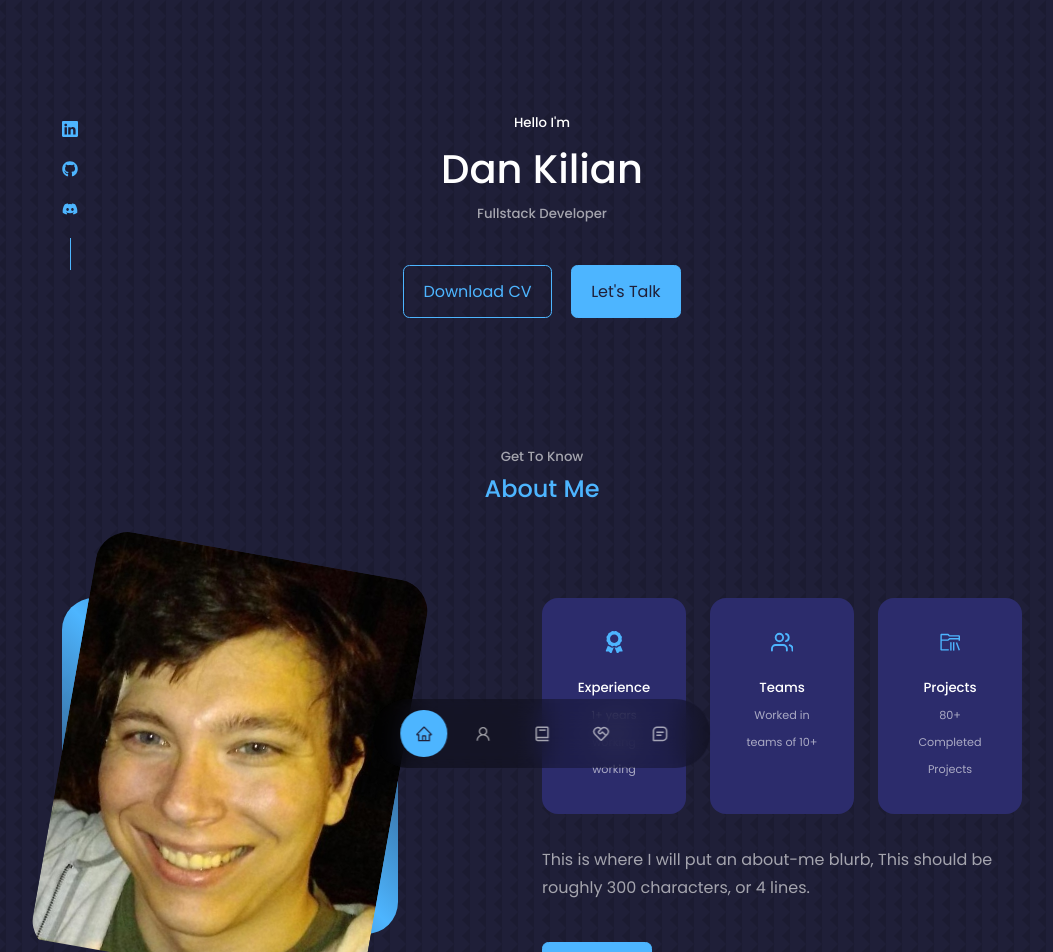
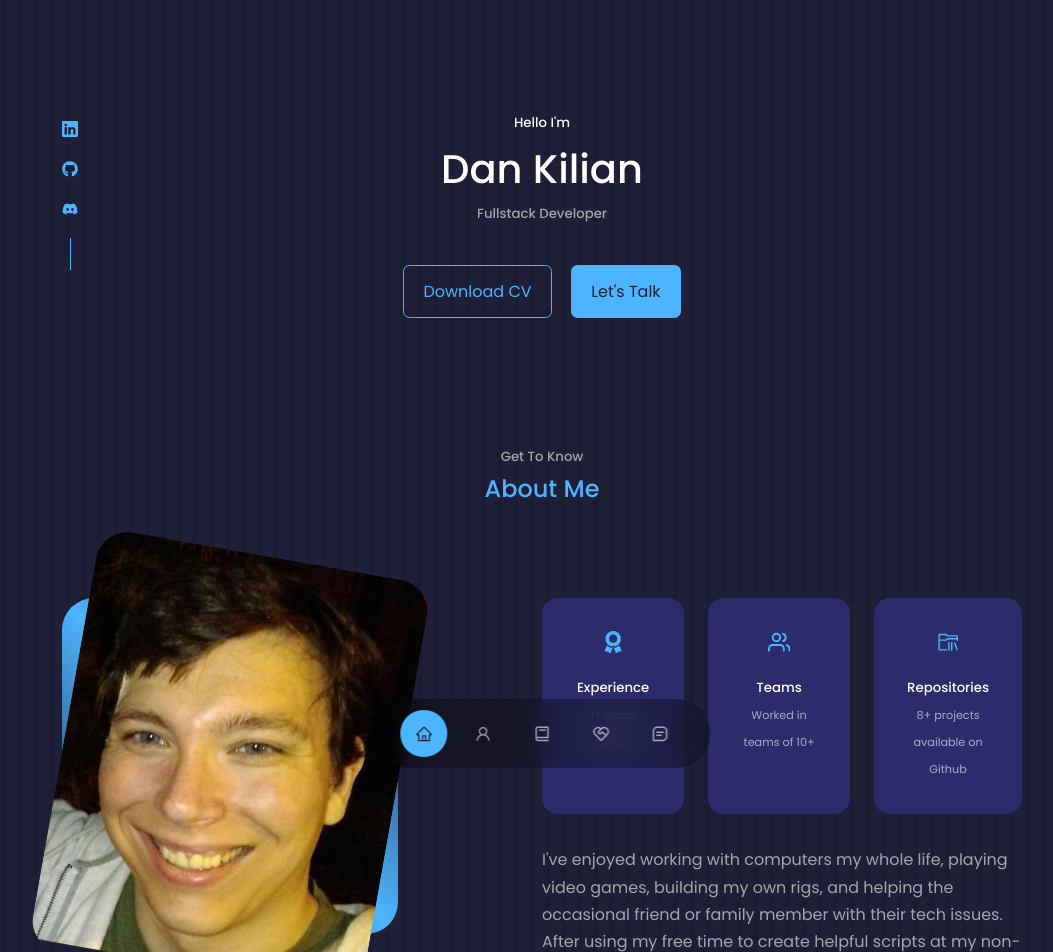
Before and after one commit to DKilian14/Dan-Kilian-Website-Portfolio, a React (Create React App) app: page / in a window 1280 px wide. Shown: the top 952 px of the page, without its empty margins (98-1151 px from the left). Built offline with nearby package versions, Linux system fonts and the light colour scheme.

Commit message:
made changes to the about component

```diff
--- a/src/components/about/About.jsx
+++ b/src/components/about/About.jsx
@@ -24,7 +24,7 @@ const About = () => {
             <article className="about__card">
               <FaAward className='about__icon' />
               <h5>Experience</h5>
-              <small>1+ years working working</small>
+              <small>1+ years software </small>
             </article>
 
             <article className="about__card">
@@ -35,13 +35,15 @@ const About = () => {
 
             <article className="about__card">
               <VscFolderLibrary className='about__icon' />
-              <h5>Projects</h5>
-              <small>80+ Completed Projects</small>
+              <h5>Repositories</h5>
+              <small> 8+ projects available on Github</small>
             </article>
           </div>
 
           <p>
-            This is where I will put an about-me blurb, This should be roughly 300 characters, or 4 lines.
+            I've enjoyed working with computers my whole life, playing video games, building my own rigs, and helping the occasional friend or family
+            member with their tech issues. After using my free time to create helpful scripts at my non-tech
+            jobs, I realized I want to do this not just on the side, but as a career.
           </p>
 
           <a href='#contact' className="btn btn-primary">Let's Talk</a>
```
